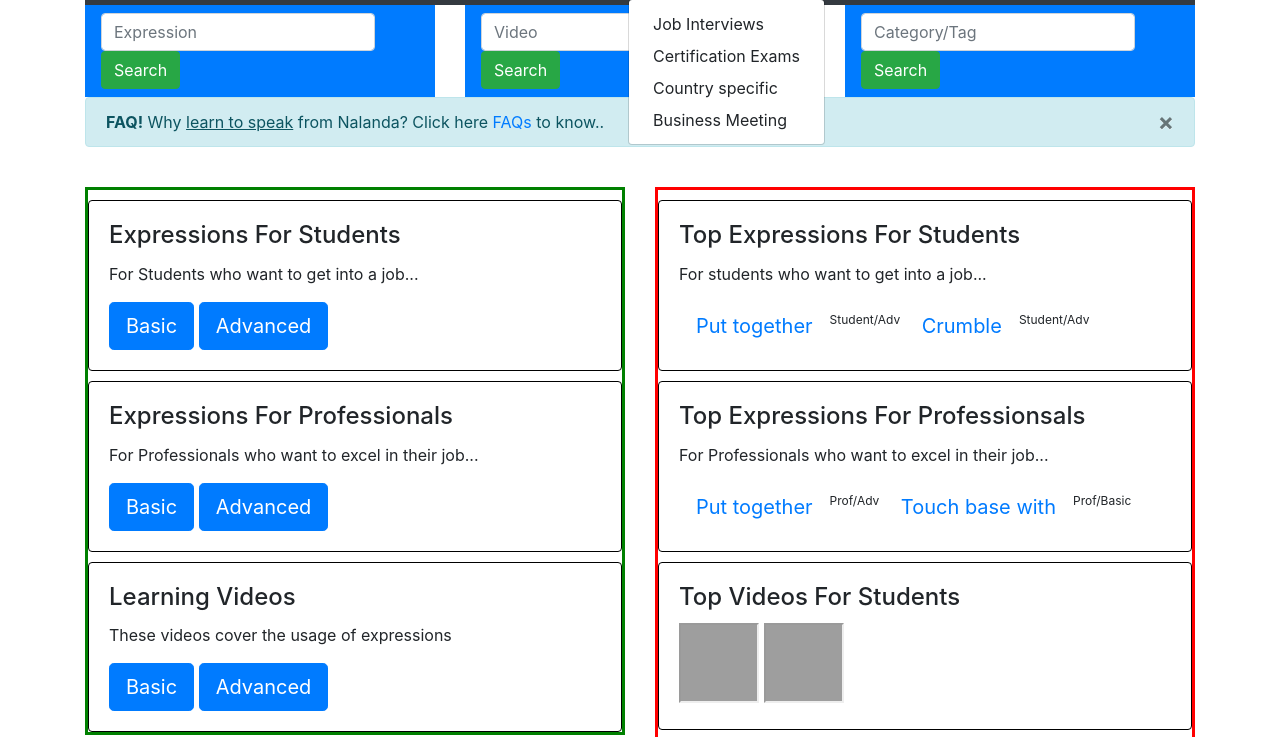
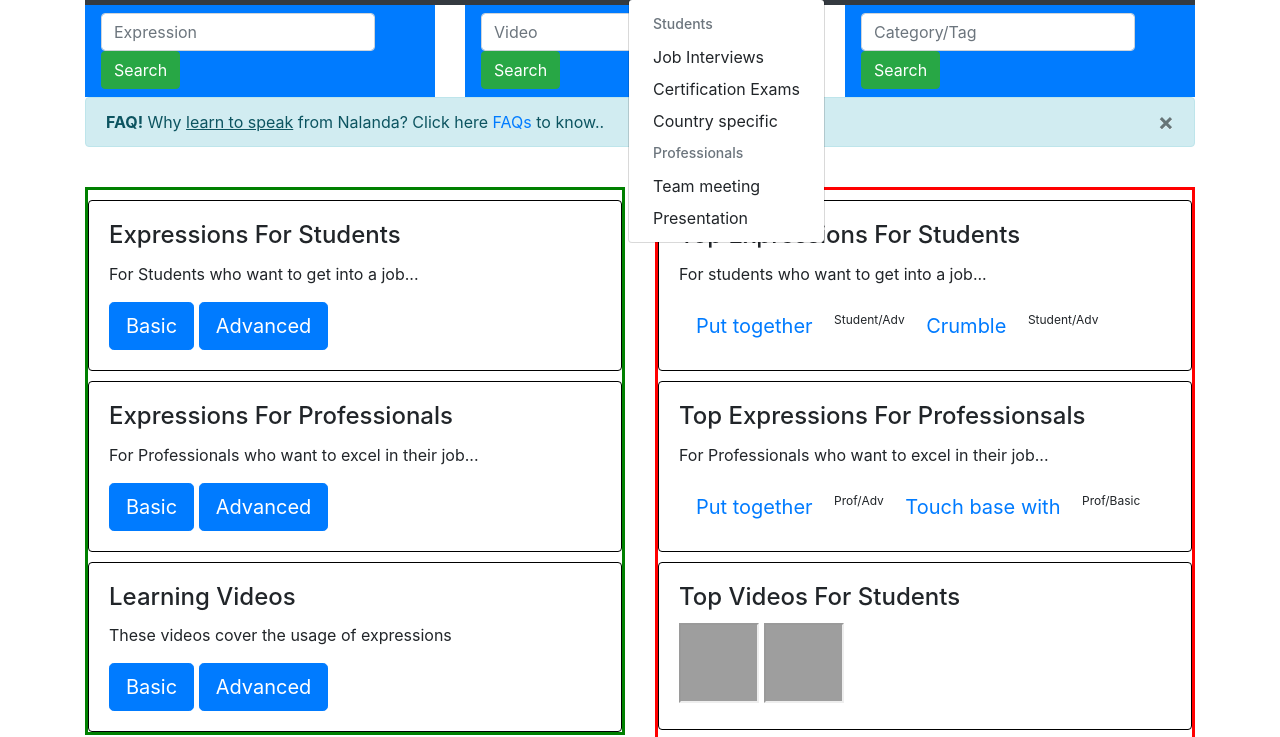
Before and after one commit to hariom-d/hariom-d.github.io, a plain HTML site: page index.html in a window 1280 px wide. Both pictures are taken after a click on the link "Categories". Shown: the part 51-788 px from the top of the page. Drawn offline with nearby package versions, Linux system fonts and the light colour scheme; grey boxes are pictures that could not be loaded.

Commit message:
updated categories

```diff
--- a/index.html
+++ b/index.html
@@ -59,14 +59,17 @@
               </li>
               <!-- Dropdown for Categories-->
               <li class="nav-item dropdown">
-                <a class="nav-link dropdown-toggle" href="#" id="navbardrop" data-toggle="dropdown">
+                <a class="nav-link dropdown-toggle" href="#" id="navCat" data-toggle="dropdown">
                   Categories
                 </a>
                 <div class="dropdown-menu">
-                  <a class="dropdown-item" href="expressions.html">Job Interviews</a>
-                  <a class="dropdown-item" href="expressions.html">Certification Exams</a>
-                  <a class="dropdown-item" href="expressions.html">Country specific</a>
-                  <a class="dropdown-item" href="expressions.html">Business Meeting</a>
+                  <h5 class="dropdown-header">Students</h5>
+                  <a class="dropdown-item" href="#">Job Interviews</a>
+                  <a class="dropdown-item" href="#">Certification Exams</a>
+                  <a class="dropdown-item" href="#">Country specific</a>
+                  <h5 class="dropdown-header">Professionals</h5>
+                  <a class="dropdown-item" href="#">Team meeting</a>
+                  <a class="dropdown-item" href="#">Presentation</a>
                 </div>
               </li>
               <!-- Dropdown for Exercises-->
@@ -121,8 +124,8 @@
     <div class="alert alert-info alert-dismissable fade show">
       <button type="button" class="close" data-dismiss="alert">&times;</button>
       <strong>FAQ!</strong> Why
-      <span style="text-decoration: underline;"> learn to speak</span> from Nalanda?
-      Click here <a href="FAQs.html">FAQs</a> to know..
+      <span style="text-decoration: underline;"> learn to speak</span> from Nalanda? Click here
+      <a href="FAQs.html">FAQs</a> to know..
     </div>
     <br>
 
@@ -164,16 +167,20 @@
             <div class="card-body">
               <h4 class="card-title">Top Expressions For Students</h4>
               <p class="card-text">For students who want to get into a job...</p>
-              <a href="putTogetherDesc.html" class="btn btn-lg" aria-disabled="true">Put together</a><sup>Student/Adv</sup>
-              <a href="crumble.html" class="btn btn-lg" aria-disabled="true">Crumble</a><sup>Student/Adv</sup>
+              <a href="putTogetherDesc.html" class="btn btn-lg" aria-disabled="true">Put together</a>
+              <sup>Student/Adv</sup>
+              <a href="crumble.html" class="btn btn-lg" aria-disabled="true">Crumble</a>
+              <sup>Student/Adv</sup>
             </div>
           </div>
           <div class="card" style="margin-top:10px; border-color:#000000">
             <div class="card-body">
               <h4 class="card-title">Top Expressions For Professionsals</h4>
               <p class="card-text">For Professionals who want to excel in their job...</p>
-              <a href="putTogether_prof_adv.html" class="btn btn-lg" aria-disabled="true">Put together</a><sup>Prof/Adv</sup>
-              <a href="touchBase.html" class="btn btn-lg" aria-disabled="true">Touch base with</a><sup>Prof/Basic</sup>
+              <a href="putTogether_prof_adv.html" class="btn btn-lg" aria-disabled="true">Put together</a>
+              <sup>Prof/Adv</sup>
+              <a href="touchBase.html" class="btn btn-lg" aria-disabled="true">Touch base with</a>
+              <sup>Prof/Basic</sup>
             </div>
           </div>
           <div class="card" style="margin-top:10px; border-color:#000000">
```
Also changed, not shown: expressions.html (+8 -5 lines), expressions_Prof.html (+8 -5 lines).
